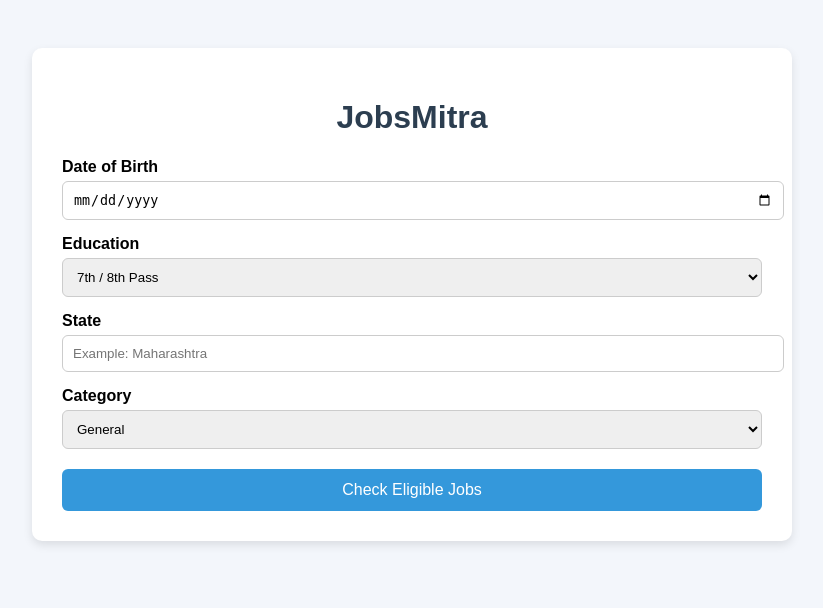
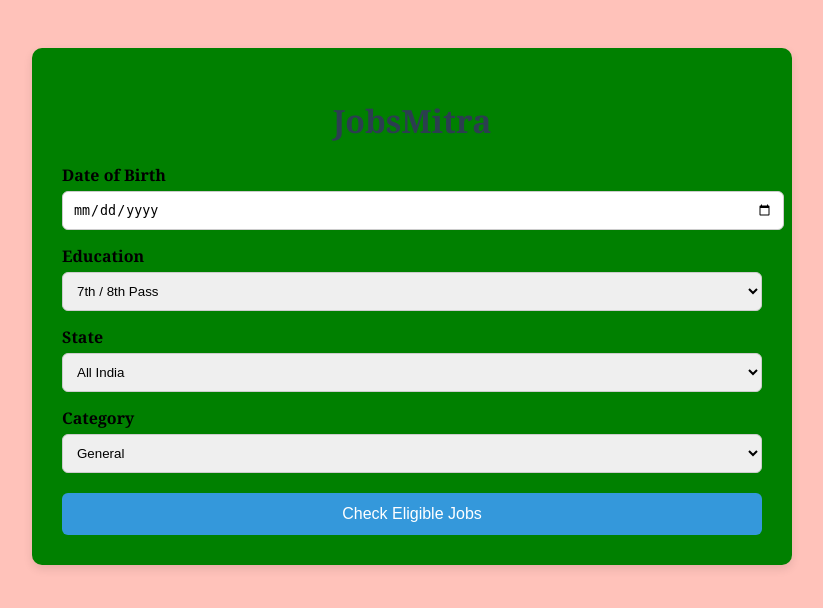
Before and after one commit to Pratik1387/jobsmitra, a Flask app: page / in a window 1280 px wide. Shown: the top 608 px of the page, without its empty margins (228-1051 px from the left). Run offline with Flask 3, Linux system fonts and the light colour scheme.

Commit message:
Update index.html

```diff
--- a/templates/index.html
+++ b/templates/index.html
@@ -8,15 +8,15 @@
 <style>
 
 body{
-font-family: Arial;
-background:#f3f6fb;
+font-family: Georgia;
+background:#FFC2BA;
 padding:40px;
 }
 
 .container{
 max-width:700px;
 margin:auto;
-background:white;
+background:green;
 padding:30px;
 border-radius:10px;
 box-shadow:0px 4px 10px rgba(0,0,0,0.1);
@@ -88,9 +88,25 @@ background:#2980b9;
 </select>
 
 <label>State</label>
-<input type="text" name="state" placeholder="Example: Maharashtra" required>
+<select name="state">
+
+<option value="All">All India</option>
+
+<option value="Maharashtra">Maharashtra</option>
+<option value="Gujarat">Gujarat</option>
+<option value="Karnataka">Karnataka</option>
+<option value="Tamil Nadu">Tamil Nadu</option>
+<option value="Uttar Pradesh">Uttar Pradesh</option>
+<option value="Rajasthan">Rajasthan</option>
+<option value="Bihar">Bihar</option>
+<option value="Delhi">Delhi</option>
+<option value="Madhya Pradesh">Madhya Pradesh</option>
+<option value="West Bengal">West Bengal</option>
+
+</select>
 
 <label>Category</label>
+
 <select name="category">
 
 <option value="General">General</option>
```
